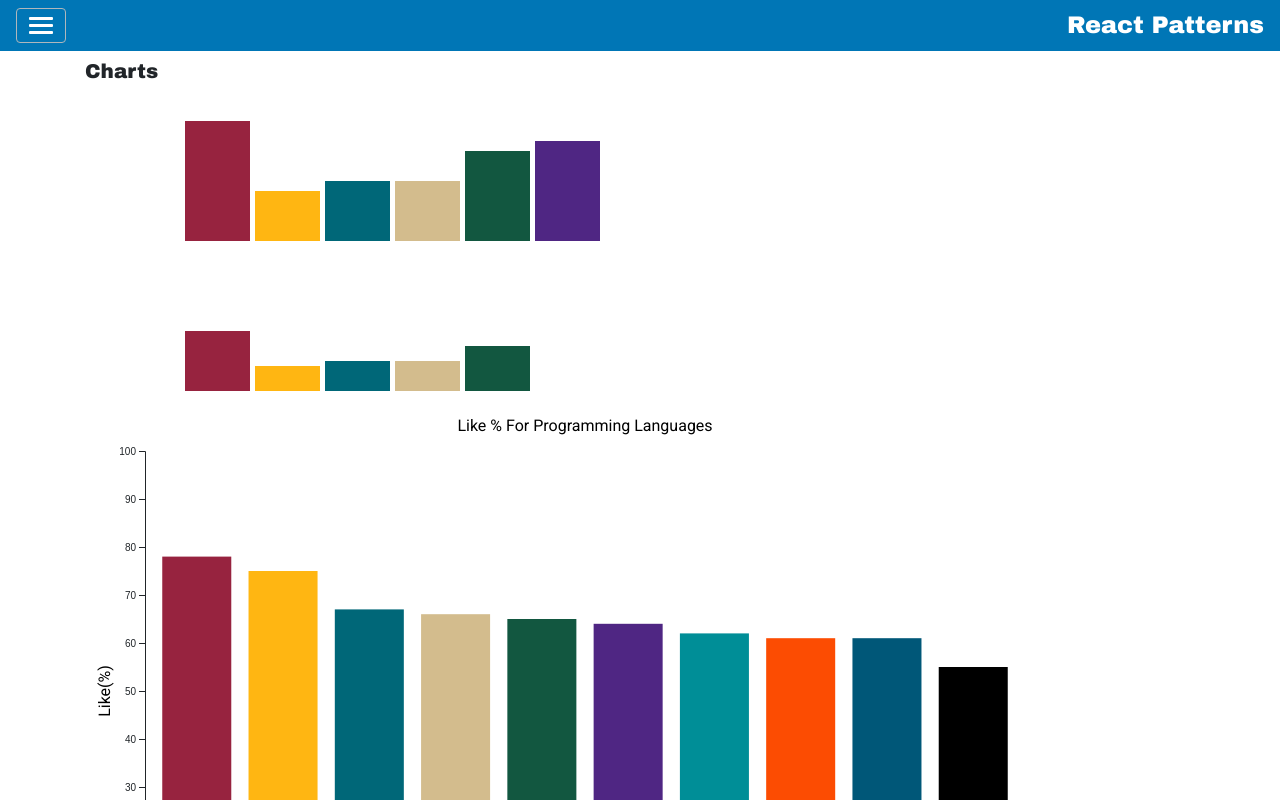
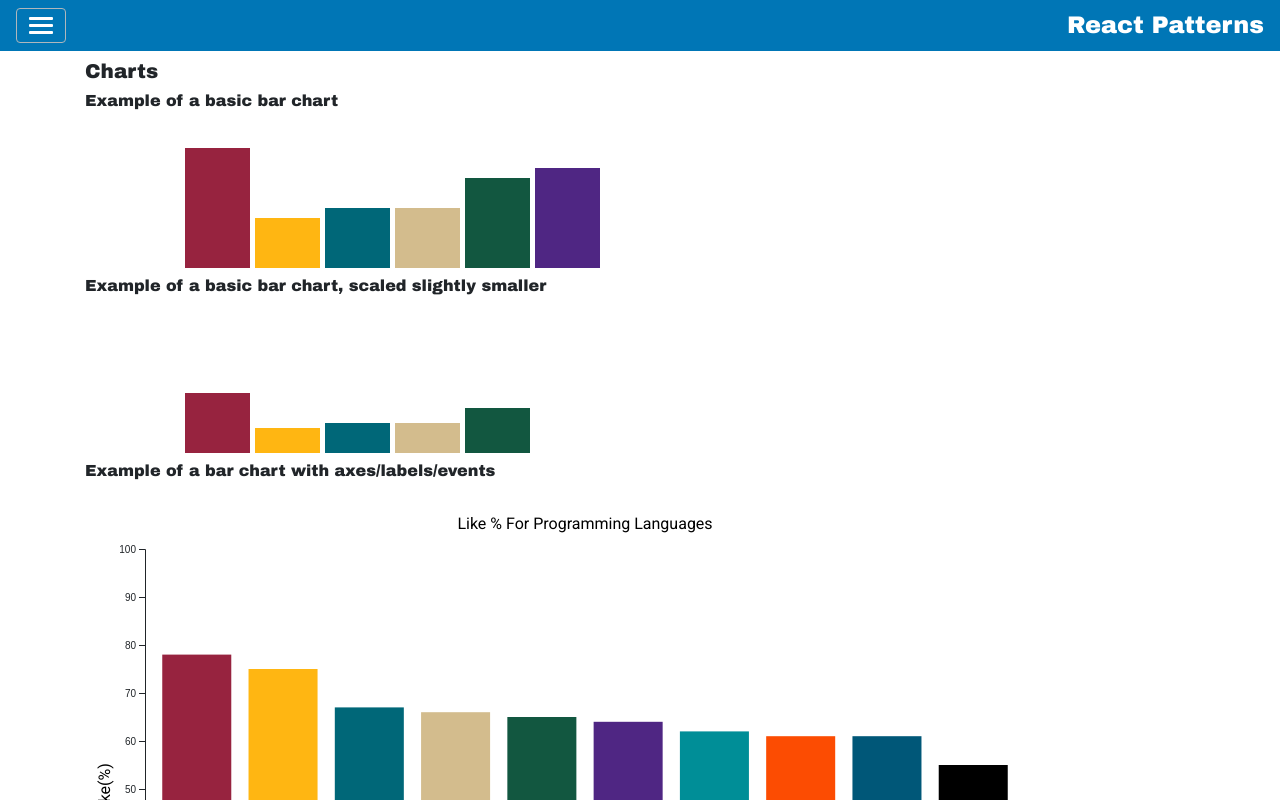
Before and after one commit to bradf83/react-pattern, a React (Create React App) app: page /charts in a window 1280 px wide. Shown: the top 800 px of the page. Built offline with nearby package versions, Linux system fonts and the light colour scheme.

Commit message:
A little clean up.

```diff
--- a/src/components/Charts.js
+++ b/src/components/Charts.js
@@ -8,11 +8,9 @@ const Charts = () => {
     return (
         <ContainerContent>
             <h5>Charts</h5>
-            <D3BarChart chartId="myChart" data={[12, 5, 6, 6, 9, 10]} width={700} height={150} dataMultiplier={10}/>
-            <D3BarChart chartId="myChart2" data={[12, 5, 6, 6, 9, 10]} width={350} height={150} dataMultiplier={5}/>
-            <D3BarChartTwo/>
-
-
+            <D3BarChart label="Example of a basic bar chart" chartId="myChart" data={[12, 5, 6, 6, 9, 10]} width={700} height={150} dataMultiplier={10}/>
+            <D3BarChart label="Example of a basic bar chart, scaled slightly smaller" chartId="myChart2" data={[12, 5, 6, 6, 9, 10]} width={350} height={150} dataMultiplier={5}/>
+            <D3BarChartTwo label="Example of a bar chart with axes/labels/events"/>
         </ContainerContent>
     )
 };
--- a/src/components/d3/D3BarChart.js
+++ b/src/components/d3/D3BarChart.js
@@ -11,7 +11,7 @@ import * as d3 from 'd3';
  * @returns {*}
  * @constructor
  */
-const D3BarChart = ({chartId, data, width, height, dataMultiplier}) => {
+const D3BarChart = ({chartId, data, width, height, dataMultiplier, label}) => {
 
     const dataColours = [
         '#97233F', // Cardinals Red
@@ -50,7 +50,10 @@ const D3BarChart = ({chartId, data, width, height, dataMultiplier}) => {
     }, []);
 
     return (
-        <div id={chartId}/>
+        <div className="my-2">
+            <h6>{label}</h6>
+            <div id={chartId}/>
+        </div>
     )
 };
 
--- a/src/components/d3/D3BarChartTwo.js
+++ b/src/components/d3/D3BarChartTwo.js
@@ -8,7 +8,7 @@ import * as d3 from 'd3';
  * @constructor
  */
 
-const D3BarChartTwo = () => {
+const D3BarChartTwo = ({label}) => {
 
     const dataColours = [
         '#97233F', // Cardinals Red
@@ -121,7 +121,9 @@ const D3BarChartTwo = () => {
     }, []);
 
     return (
-        <div id="someChart">
+        <div>
+            <h6>{label}</h6>
+            <div id="someChart"></div>
         </div>
     )
 };
```
